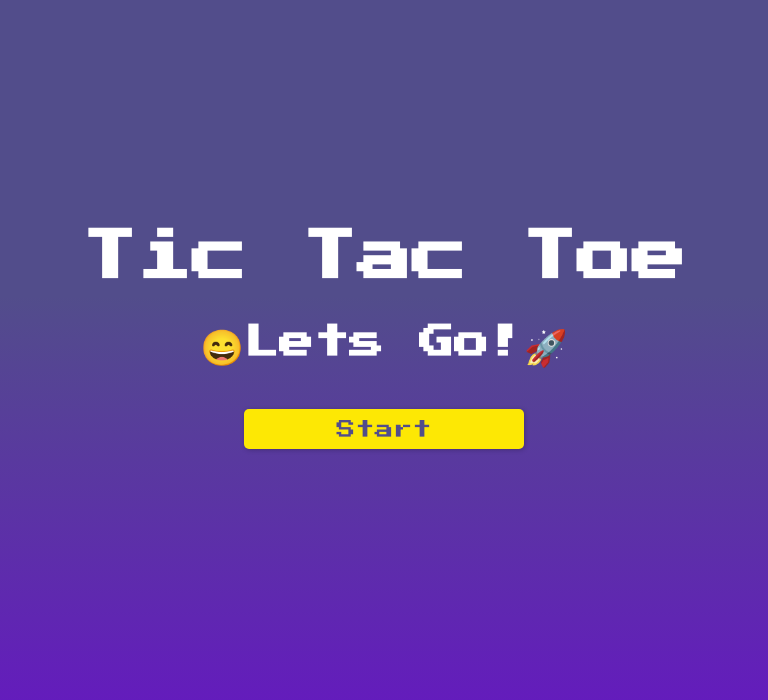
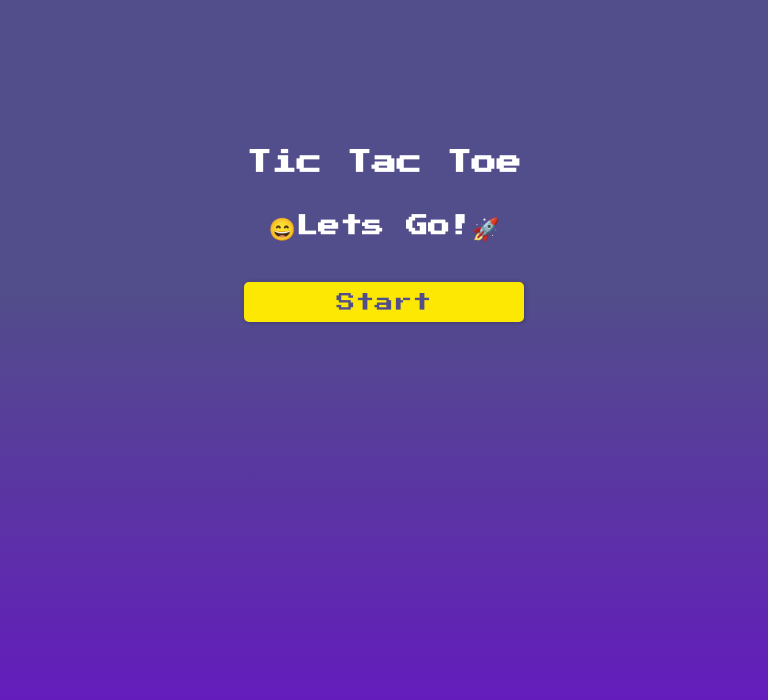
Before and after one commit to ElimarLucena/Tic-Tac-Toe, a React (Create React App) app in the folder tic-tac-toe/: page / in a window 768 px wide. Shown: the top 700 px of the page. Built offline with nearby package versions, Linux system fonts and the light colour scheme; the HTML template or start-up script is replaced by a standard one.

Commit message:
style: adjusting font size for tablet

```diff
--- a/tic-tac-toe/src/Pages/Login/style.css
+++ b/tic-tac-toe/src/Pages/Login/style.css
@@ -97,8 +97,8 @@
 
   .title-login {
     text-align: center;
-    font-size: 55px;
-    margin-top: 30%;
+    font-size: 25px;
+    margin-top: 150px;
     color: rgb(255, 255, 255);
   }
 
@@ -108,7 +108,7 @@
   }
 
   .conatiner-login h2 {
-    font-size: 35px;
+    font-size: 22px;
   }
 }
 
```
